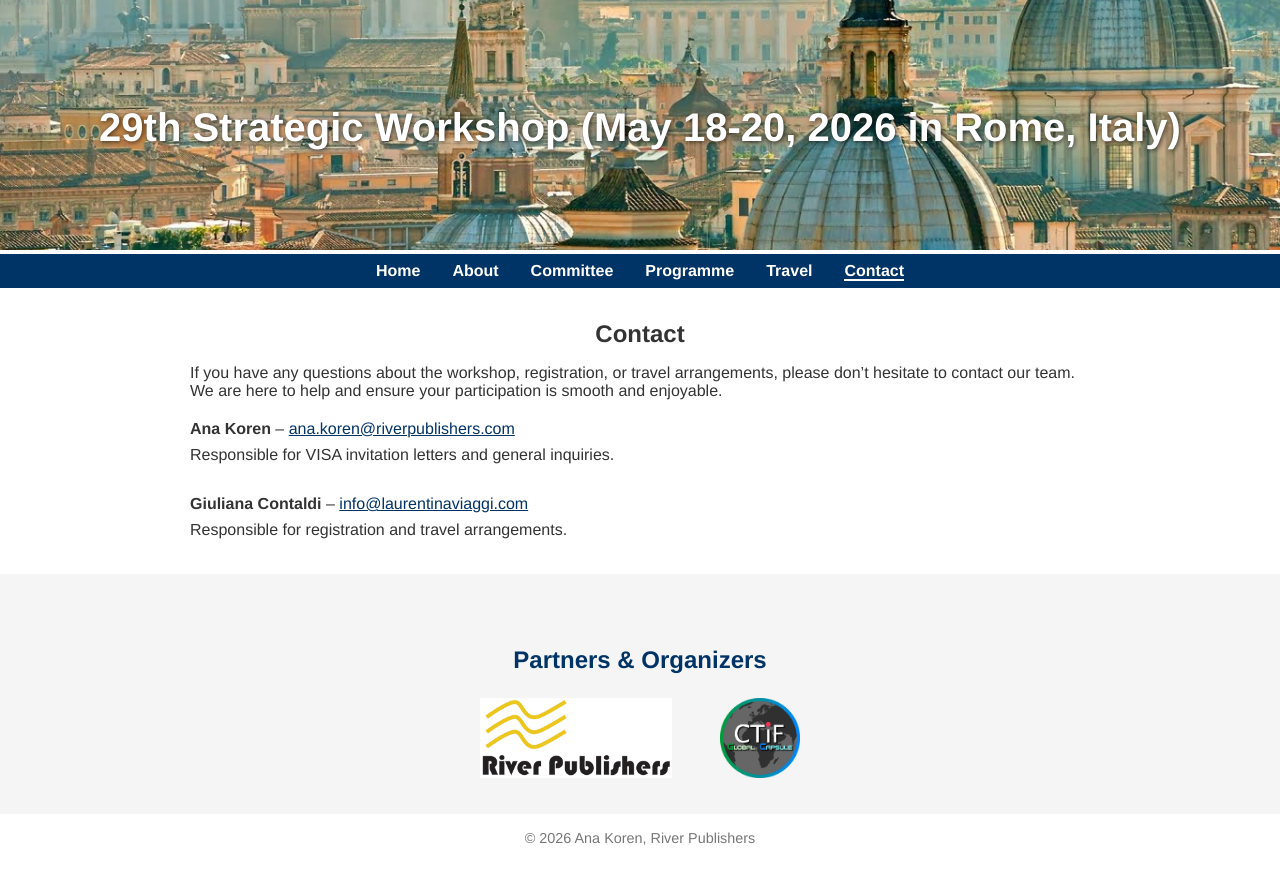
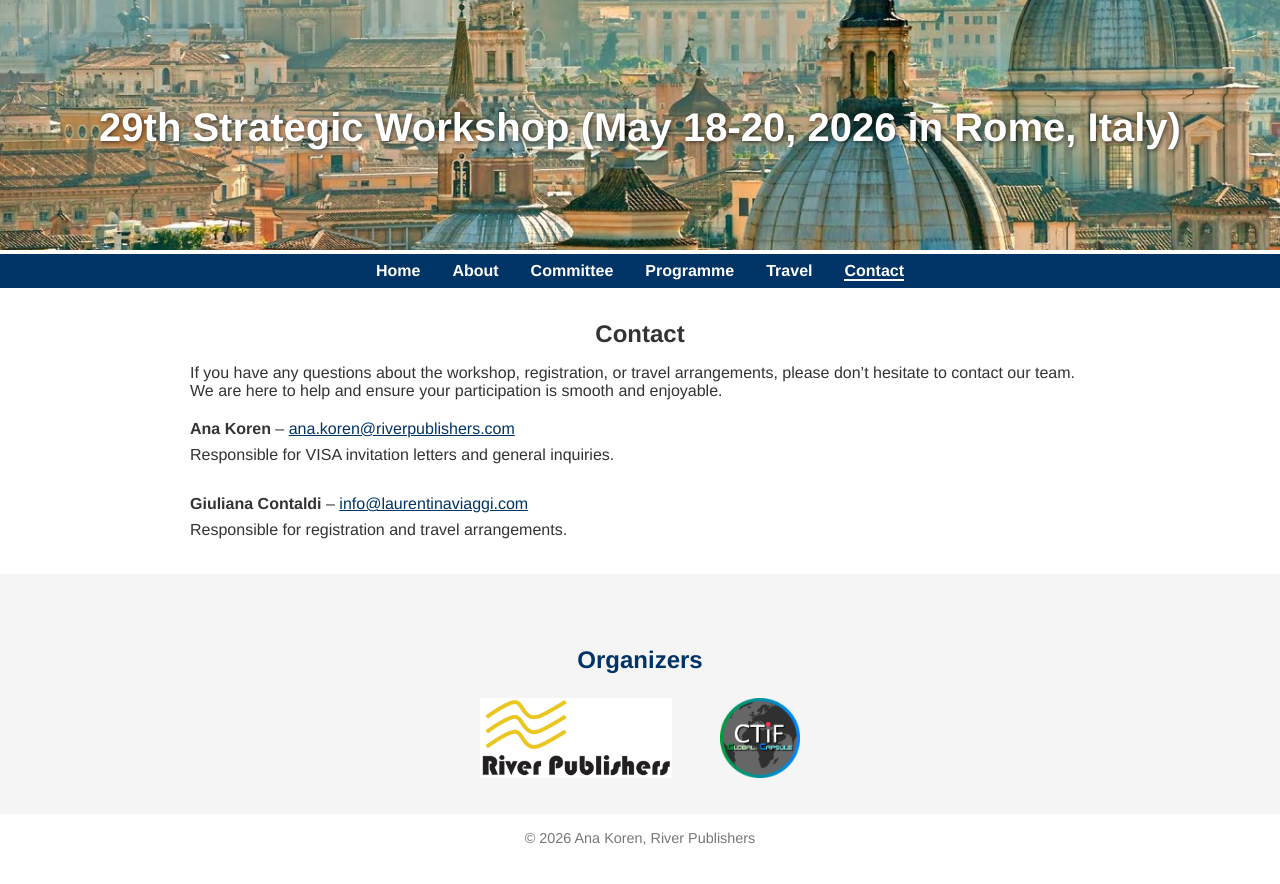
Before and after one commit to strategic-workshop/strategic-workshop.github.io, a Jekyll site: the page built from contact.md, in a window 1280 px wide. Shown: the top 884 px of the page. Built offline with Jekyll 4.4.1, drawn with Linux system fonts in a browser that asks for light colours.

Commit message:
Footer change

```diff
--- a/_layouts/default.html
+++ b/_layouts/default.html
@@ -43,7 +43,7 @@
 
   <section class="partners-logos">
   <div class="container">
-    <h3>Partners & Organizers</h3>
+    <h3>Organizers</h3>
     <div class="logos">
       <a href="https://www.riverpublishers.com" target="_blank" rel="noopener">
         <img src="{{ '/assets/logo-partner.png' | relative_url }}" alt="Partner Logo">
```
